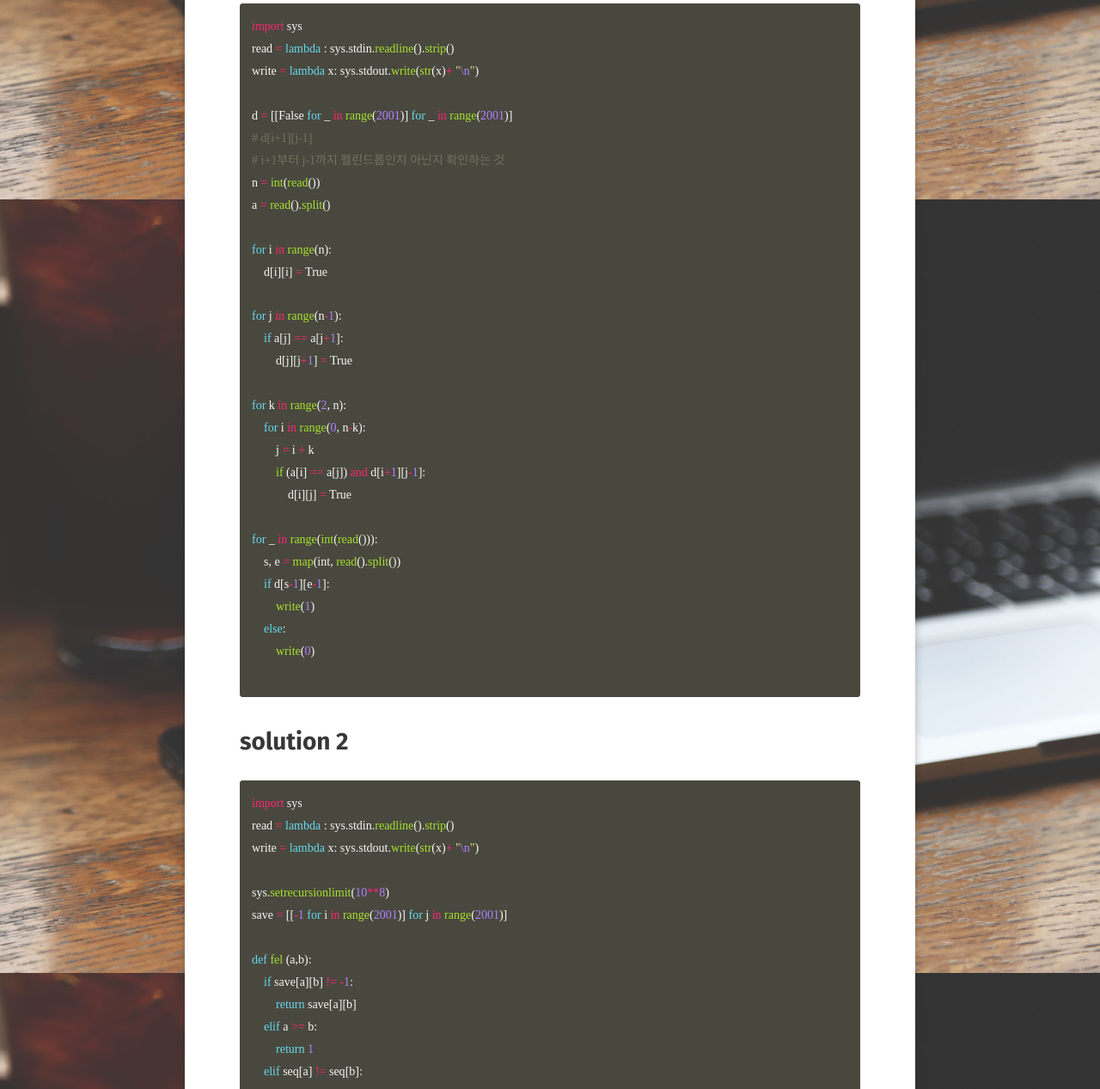
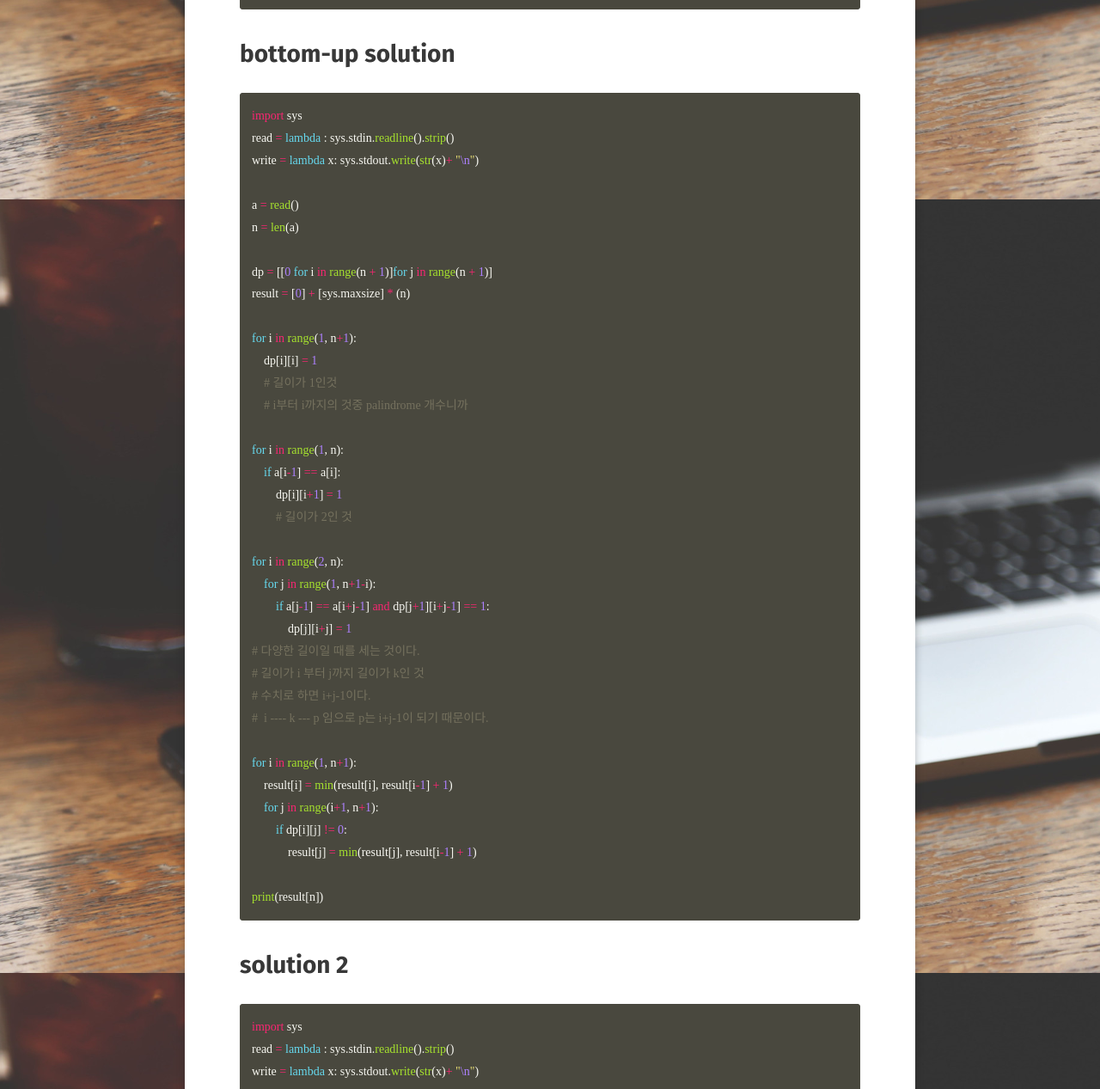
Before and after one commit to JoosJuliet/joosjuliet.github.io, a Jekyll site: the page built from _posts/2018-10-25-10942.md, in a window 1280 px wide and 1400 px high, scrolled down 1435 px, cut to the strip 133-1400 px from the top of the window. Shown: the whole strip at 86% size. Built offline with Jekyll 4.4.1, drawn with Linux system fonts in a browser that asks for light colours; some web fonts are replaced; some of the changed text lies outside the part shown.

Commit message:
put 10942's solution with python

````diff
--- a/_posts/2018-10-25-10942.md
+++ b/_posts/2018-10-25-10942.md
@@ -24,8 +24,9 @@
 def fel (x, y):
     if x == y:
         return 1
+        # 길이가 1일 때
     elif x+1 == y:
-        # 글자가 두잘일 때
+        # 글자가 2일 때
         if a[x] == a[y]:
             return 1
         else:
@@ -33,11 +34,14 @@ def fel (x, y):
 
     if d[x][y] != -1:
         return d[x][y]
+        # memoization
 
     if a[x] != a[y]:
+      # x와 y가 같지않으면 바로 0준다.
         d[x][y] = 0
         return d[x][y]
     else:
+      # 같다면 이제 그속의 다른 애들도 같나 확인을 하기 위해 recursive돈다
         d[x][y] = fel(x+1, y-1)
         return d[x][y]
 
@@ -59,32 +63,38 @@ import sys
 read = lambda : sys.stdin.readline().strip()
 write = lambda x: sys.stdout.write(str(x)+ "\n")
 
-d = [[False for _ in range(2001)] for _ in range(2001)]
-# d[i+1][j-1]
-# i+1부터 j-1까지 펠린드롭인지 아닌지 확인하는 것
-n = int(read())
-a = read().split()
+a = read()
+n = len(a)
 
-for i in range(n):
-    d[i][i] = True
+dp = [[0 for i in range(n + 1)]for j in range(n + 1)]
+result = [0] + [sys.maxsize] * (n)
 
-for j in range(n-1):
-    if a[j] == a[j+1]:
-        d[j][j+1] = True
+for i in range(1, n+1):
+    dp[i][i] = 1
+    # 길이가 1인것
+    # i부터 i까지의 것중 palindrome 개수니까
 
-for k in range(2, n):
-    for i in range(0, n-k):
-        j = i + k
-        if (a[i] == a[j]) and d[i+1][j-1]:
-            d[i][j] = True
+for i in range(1, n):
+    if a[i-1] == a[i]:
+        dp[i][i+1] = 1
+        # 길이가 2인 것
 
-for _ in range(int(read())):
-    s, e = map(int, read().split())
-    if d[s-1][e-1]:
-        write(1)
-    else:
-        write(0)
+for i in range(2, n):
+    for j in range(1, n+1-i):
+        if a[j-1] == a[i+j-1] and dp[j+1][i+j-1] == 1:
+            dp[j][i+j] = 1
+# 다양한 길이일 때를 세는 것이다.
+# 길이가 i 부터 j까지 길이가 k인 것
+# 수치로 하면 i+j-1이다.
+#  i ---- k --- p 임으로 p는 i+j-1이 되기 때문이다.
 
+for i in range(1, n+1):
+    result[i] = min(result[i], result[i-1] + 1)
+    for j in range(i+1, n+1):
+        if dp[i][j] != 0:
+            result[j] = min(result[j], result[i-1] + 1)
+
+print(result[n])
 ```
 # solution 2
 
````
